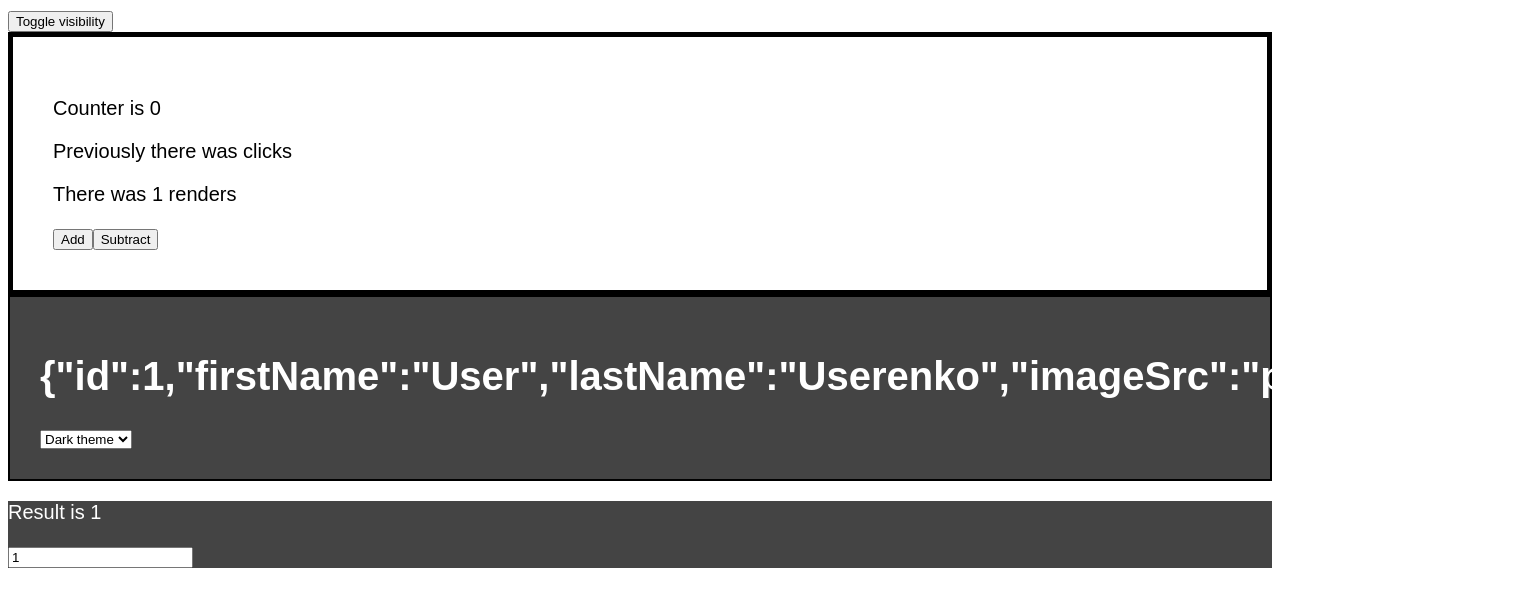
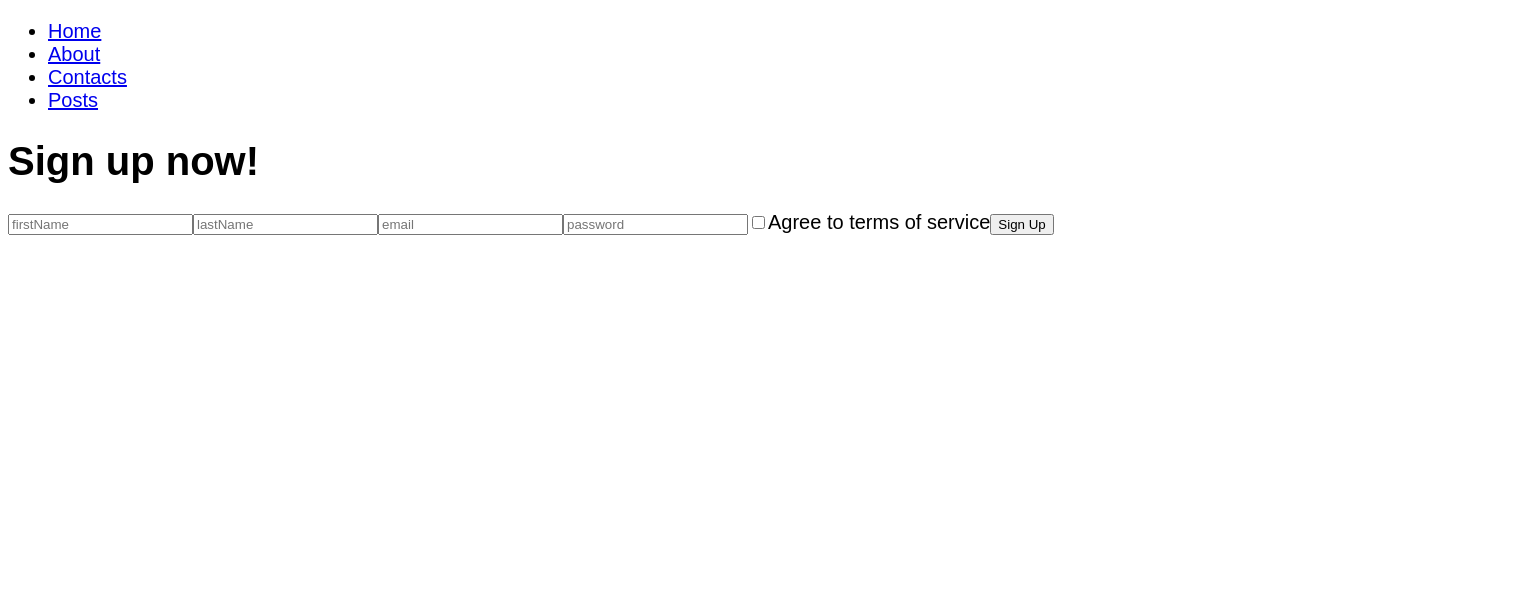
Before and after one commit to Makskuh/fe-2023-1-react-app, a React (Create React App) app: page /signup in a window 1280 px wide. Shown: the top 606 px of the page, 1521 px wide, since content can reach past the window. Built offline with nearby package versions, Linux system fonts and the light colour scheme.

Commit message:
Add useReducer form example

```diff
--- a/src/App.js
+++ b/src/App.js
@@ -1,11 +1,10 @@
 import React, { useState } from 'react';
-import Counter from 'components/Counter';
+import { Switch, Route } from 'react-router-dom';
+import { UserContext, ThemeContext } from 'contexts';
 import CONSTANTS from './constants';
-import StopWatch from 'components/StopWatch';
-import { UserContext, ThemeContext } from 'contexts';
-import Sidebar from 'components/Sidebar';
-import PostsLoader from 'components/PostsLoader';
-import MemoExample from 'components/MemoExample';
+import HomePage from 'pages/HomePage';
+import SignUpPage from 'pages/SignUpPage';
+
 
 function App() {
   const [user, setUser] = useState({
@@ -15,24 +14,15 @@ function App() {
     imageSrc: 'picture.jpeg',
   });
   const [theme, setTheme] = useState(CONSTANTS.THEMES.DARK);
-  const [isVisible, setIsVisible] = useState(true);
-
-  const toggleVisibility = () => {
-    setIsVisible(!isVisible);
-  };
 
   return (
     <UserContext.Provider value={user}>
       <ThemeContext.Provider value={[theme, setTheme]}>
-        <div>
-          <button onClick={toggleVisibility}>Toggle visibility</button>
-        </div>
-        {isVisible && <Counter />}
-        {/* <StopWatch />
+        <Switch>
+          <Route path="/" exact component={HomePage}/>
+          <Route path="/signup" exact component={SignUpPage}/>
+        </Switch>
 
-        <PostsLoader /> */}
-        <Sidebar />
-        <MemoExample />
       </ThemeContext.Provider>
     </UserContext.Provider>
   );
--- /dev/null
+++ b/src/components/forms/SignUpForm/index.jsx
@@ -0,0 +1,87 @@
+import React, { useReducer } from 'react';
+
+function reducer(state, action) {
+  const {name, value} = action;
+
+  const newState = {
+    ...state,
+    [name] : value
+  }
+
+  return newState;
+}
+
+const initialState = {
+  firstName: '',
+  lastName: '',
+  email: '',
+  password: '',
+  isAgree: false,
+};
+
+function SignUpForm(props) {
+  const [state, dispatch] = useReducer(reducer, initialState);
+
+  const submitHandler = (e) => {
+    e.preventDefault();
+
+    // signUp();
+  };
+
+  const changeHandler = ({ target: { value, name, type, checked } }) => {
+    const newValue = type === 'checkbox' ? checked : value;
+
+    const action = {
+      name,
+      value: newValue,
+    };
+
+    dispatch(action);
+  };
+
+  return (
+    <form onSubmit={submitHandler}>
+      <input
+        type='text'
+        name='firstName'
+        placeholder='firstName'
+        value={state.firstName}
+        onChange={changeHandler}
+      />
+      <input
+        type='text'
+        name='lastName'
+        placeholder='lastName'
+        value={state.lastName}
+        onChange={changeHandler}
+      />
+      <input
+        type='email'
+        name='email'
+        placeholder='email'
+        value={state.email}
+        onChange={changeHandler}
+      />
+      <input
+        type='password'
+        name='password'
+        placeholder='password'
+        value={state.password}
+        onChange={changeHandler}
+      />
+      <label>
+        <input
+          type='checkbox'
+          name='isAgree'
+          checked={state.isAgree}
+          onChange={changeHandler}
+        />
+        Agree to terms of service
+      </label>
+
+      <button>Sign Up</button>
+    </form>
+  );
+}
+
+export default SignUpForm;
--- a/src/index.js
+++ b/src/index.js
@@ -1,5 +1,6 @@
 import React from 'react';
 import ReactDOM from 'react-dom/client';
+import { BrowserRouter } from 'react-router-dom';
 import './index.css';
 import App from './App';
 import reportWebVitals from './reportWebVitals';
@@ -7,7 +8,9 @@ import reportWebVitals from './reportWebVitals';
 const root = ReactDOM.createRoot(document.getElementById('root'));
 root.render(
   <React.StrictMode>
-    <App />
+    <BrowserRouter>
+      <App />
+    </BrowserRouter>
   </React.StrictMode>
 );
 
--- /dev/null
+++ b/src/pages/SignUpPage/index.jsx
@@ -0,0 +1,17 @@
+import Header from 'components/Header';
+import SignUpForm from 'components/forms/SignUpForm';
+import React from 'react';
+
+function SignUpPage() {
+  return (
+    <>
+      <Header />
+      <main>
+        <h1>Sign up now!</h1>
+        <SignUpForm />
+      </main>
+    </>
+  );
+}
+
+export default SignUpPage;
```
